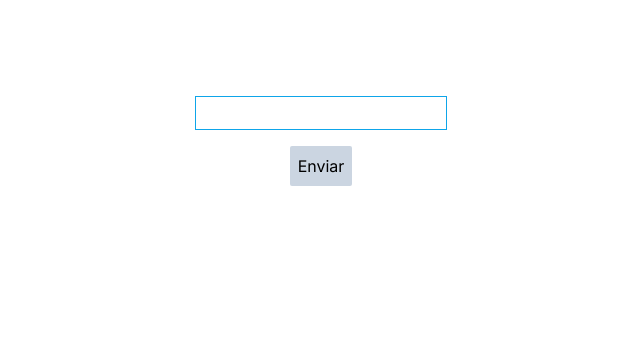
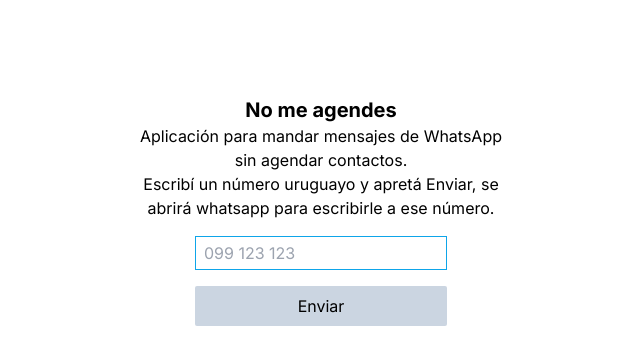
Before and after one commit to franciscocobas/no-me-agendes, a Next.js app: page / in a window 1280 px wide. Shown: the top 364 px of the page, without its empty margins (319-959 px from the left). Built offline with nearby package versions, Linux system fonts and the light colour scheme.

Commit message:
Improve app

```diff
--- a/src/app/page.tsx
+++ b/src/app/page.tsx
@@ -14,11 +14,15 @@
 
   return (
     <main className="flex min-h-screen flex-col items-center p-24">
-      <input className='border border-sky-500 text-gray-900 px-2 py-1' type="tel" name="tel" id="" value={tel} onChange={(e) => {
-        console.log(e.target.value)
+      <h1 className=' text-xl font-bold '>No me agendes</h1>
+      <p className=' w-96 text-center '>Aplicación para mandar mensajes de WhatsApp sin agendar contactos.</p>
+      <p className=' w-96 text-center '>Escribí un número uruguayo y apretá Enviar, se abrirá whatsapp para escribirle a ese número.</p>
+      <form onSubmit={openWhatsapp} className='flex flex-col mt-4'>
+        <input className='border border-sky-500 text-gray-900 px-2 py-1' type="tel" name="tel" id="" value={tel} onChange={(e) => {
         setTel(e.target.value)
-        }} />
-        <button className='bg-slate-300 p-2 rounded-sm mt-4' onClick={openWhatsapp}>Enviar</button>
+        }} placeholder='099 123 123' />
+        <button type='submit' className='bg-slate-300 p-2 rounded-sm mt-4'>Enviar</button>
+      </form>
       {/* <div className="z-10 max-w-5xl w-full items-center justify-between font-mono text-sm lg:flex">
         <p className="fixed left-0 top-0 flex w-full justify-center border-b border-gray-300 bg-gradient-to-b from-zinc-200 pb-6 pt-8 backdrop-blur-2xl dark:border-neutral-800 dark:bg-zinc-800/30 dark:from-inherit lg:static lg:w-auto  lg:rounded-xl lg:border lg:bg-gray-200 lg:p-4 lg:dark:bg-zinc-800/30">
           Get started by editing&nbsp;
```
